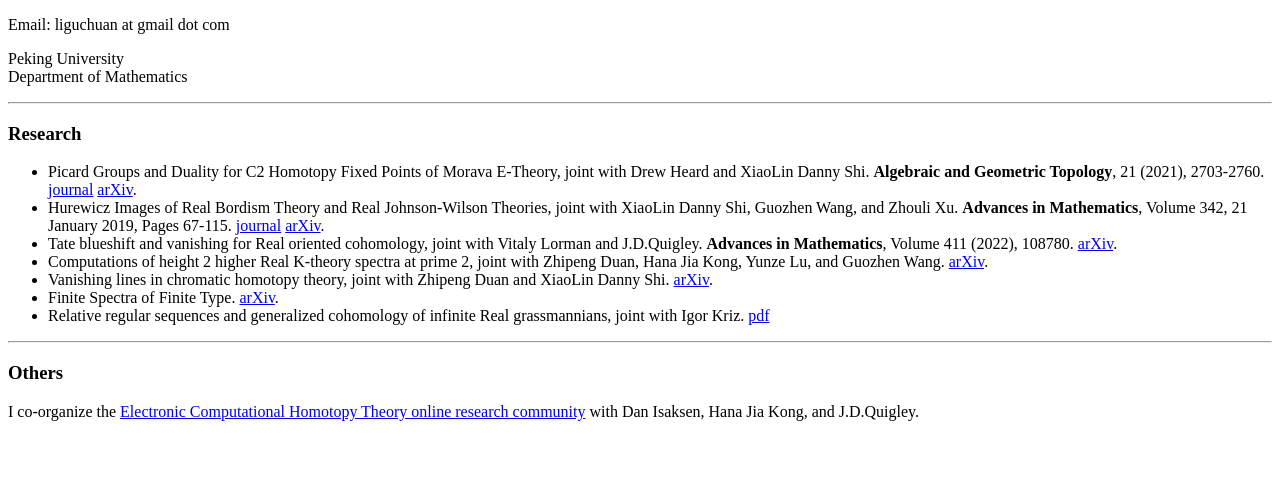
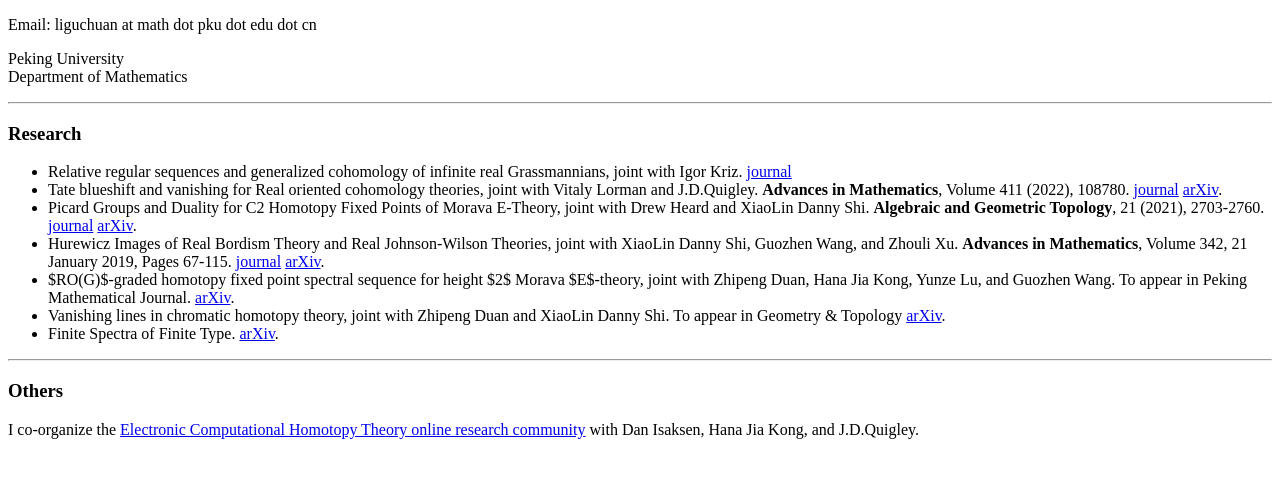
Before and after one commit to GuchuanLi/guchuanli.github.io, a plain HTML site: page index.html in a window 1280 px wide. Shown: the part 248-726 px from the top of the page. Drawn offline with Linux system fonts and the light colour scheme.

Commit message:
Update index.html

```diff
--- a/index.html
+++ b/index.html
@@ -34,7 +34,7 @@ My CV is <a href="https://guchuanli.github.io/CV.pdf"> here</a>.
 
 <h3>Contact</h3>
 <p>
-Email: liguchuan at gmail dot com
+Email: liguchuan at math dot pku dot edu dot cn
 </p>
 <p>
 Peking University<br>
@@ -49,19 +49,21 @@ Department of Mathematics<br>
 
 <ul>
 
+<li>Relative regular sequences and generalized cohomology of infinite real Grassmannians, joint with Igor Kriz. <a href="https://www.sciencedirect.com/science/article/pii/S0166864123002602">journal</a></li>
+
+<li>Tate blueshift and vanishing for Real oriented cohomology theories, joint with Vitaly Lorman and J.D.Quigley. <b>Advances in Mathematics</b>, Volume 411 (2022), 108780. <a href="https://www.sciencedirect.com/science/article/pii/S0001870822005977?via%3Dihub">journal</a> <a href="https://arxiv.org/abs/1910.06191"> arXiv</a>. </li>
+
 <li>Picard Groups and Duality for C2 Homotopy Fixed Points of Morava E-Theory, joint with Drew Heard and XiaoLin Danny Shi. <b>Algebraic and Geometric Topology</b>, 21 (2021), 2703-2760. <a href="https://msp.org/agt/2021/21-6/agt-v21-n6-p02-p.pdf">journal</a> <a href="https://arxiv.org/abs/1810.05439">arXiv</a>. </li>
 
 <li>Hurewicz Images of Real Bordism Theory and Real Johnson-Wilson Theories, joint with XiaoLin Danny Shi, Guozhen Wang, and Zhouli Xu. <b>Advances in Mathematics</b>, Volume 342, 21 January 2019, Pages 67-115. <a href="https://www.sciencedirect.com/science/article/abs/pii/S0001870818304511">journal</a> <a href="https://arxiv.org/abs/1707.03438">arXiv</a>. </li>
 
-<li>Tate blueshift and vanishing for Real oriented cohomology, joint with Vitaly Lorman and J.D.Quigley. <b>Advances in Mathematics</b>, Volume 411 (2022), 108780. <a href="https://arxiv.org/abs/1910.06191"> arXiv</a>. </li>
+<li>$RO(G)$-graded homotopy fixed point spectral sequence for height $2$ Morava $E$-theory, joint with Zhipeng Duan, Hana Jia Kong, Yunze Lu, and Guozhen Wang. To appear in Peking Mathematical Journal. <a href="https://arxiv.org/abs/2209.01830">arXiv</a>. </li>
 
-<li>Computations of height 2 higher Real K-theory spectra at prime 2, joint with Zhipeng Duan, Hana Jia Kong, Yunze Lu, and Guozhen Wang. <a href="https://arxiv.org/abs/2209.01830">arXiv</a>. </li>
-
-<li>Vanishing lines in chromatic homotopy theory, joint with Zhipeng Duan and XiaoLin Danny Shi. <a href="https://arxiv.org/abs/2204.08600">arXiv</a>. </li>
+<li>Vanishing lines in chromatic homotopy theory, joint with Zhipeng Duan and XiaoLin Danny Shi. To appear in Geometry & Topology <a href="https://arxiv.org/abs/2204.08600">arXiv</a>. </li>
 
 <li>Finite Spectra of Finite Type. <a href="https://arxiv.org/abs/2110.08397">arXiv</a>. </li>
 
-<li>Relative regular sequences and generalized cohomology of infinite Real grassmannians, joint with Igor Kriz. <a href="https://guchuanli.github.io/RRS.pdf"> pdf</a></li>
+
 
 
 </ul>
```
